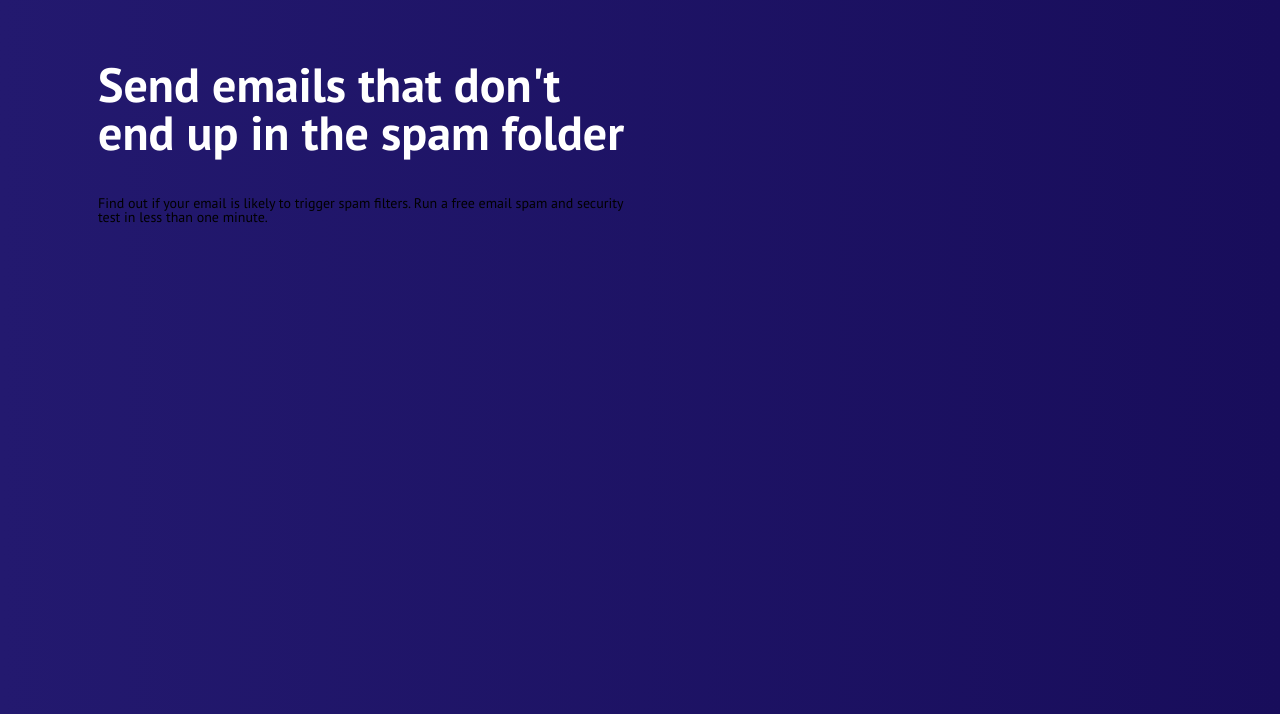
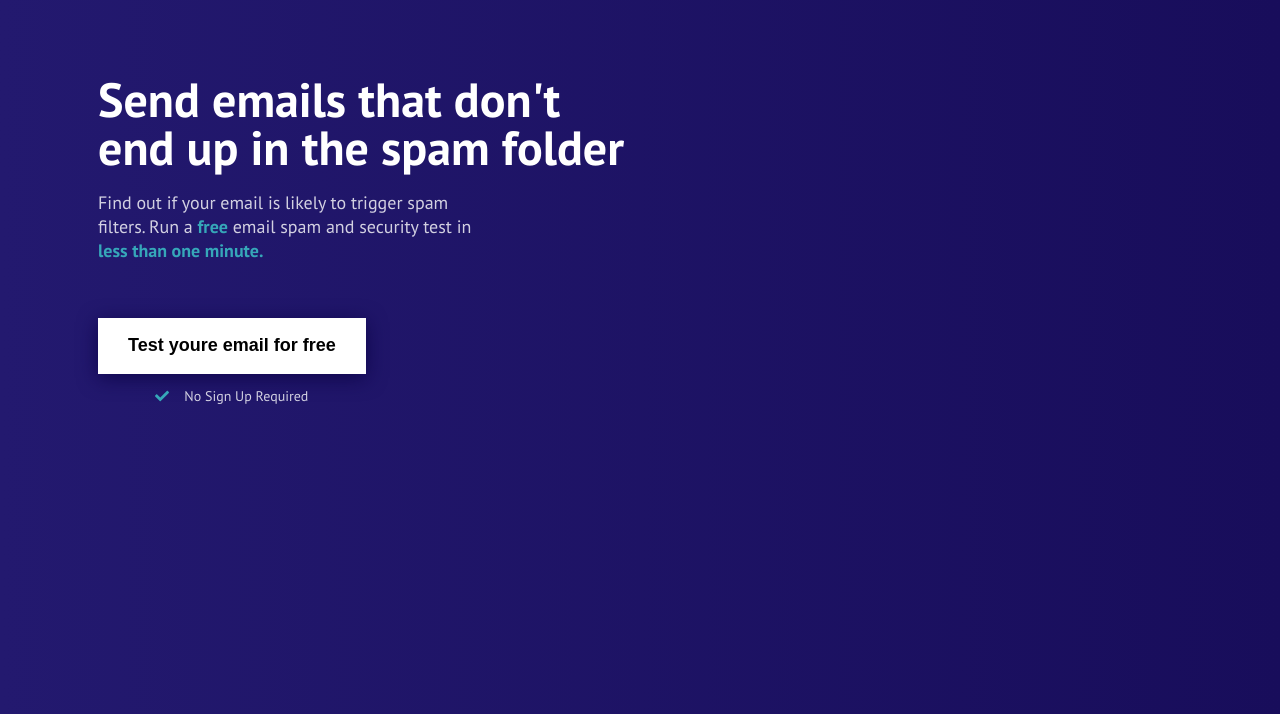
Before and after one commit to DrewoneVII/MailGenius_SPA, a plain HTML site: page index.html in a window 1280 px wide. Shown: the part 86-800 px from the top of the page. Drawn offline with Linux system fonts and the light colour scheme.

Commit message:
Added chec-icon svg, button, desqription

```diff
--- a/css/style.css
+++ b/css/style.css
@@ -12,6 +12,17 @@ a{
     color: inherit;
 }
 
+button {
+    border: none;
+    background-color: transparent;
+    cursor: pointer;
+    padding: 0;
+}
+
+p, h1, h2, h3, h4, h5, h6 {
+    margin: 0;
+}
+
 .d-flex{
     display: flex;
 }
@@ -20,10 +31,27 @@ a{
     align-items: center;
 }
 
+.justify-content-center{
+    justify-content: center;
+}
+
 .container {
     max-width: 1114px;
     padding: 0 15px;
     margin: auto;
+}
+
+.btn{
+    font-family: 'PT Sans' sans-serif;
+    font-weight: 700;
+    font-size: 18px;
+    line-height: 1.333;
+    padding: 16px 30px;
+}
+
+.btn-default{
+    background-color: #fff;
+    box-shadow: 0px 4px 20px #0F064C;
 }
 
 .header{
@@ -67,4 +95,33 @@ a{
     font-weight: bold;
     color: #ffff;
     line-height: 1,29px;
+    margin-top: 55px;
 }
+
+.call-to-action-desq {
+    font-size: 18px;
+    line-height: 1.33;
+    color: rgba(255, 255, 255, 0.8);
+    margin-top: 20px;
+    max-width: 390px;
+    margin-bottom: 55px;
+}
+
+.call-to-action-desq >span{
+    color:#36a7b9 ;
+    font-weight: 700;
+}
+
+.test-youre-email{
+    display: inline-block;
+
+}
+
+.mail-not-required{
+    margin-top: 15px;
+    color: rgba(255, 255, 255, 0.8);
+    font-size: 14px;
+}
+.mail-not-required >span {
+    margin-left: 15px;
+}
--- a/index.html
+++ b/index.html
@@ -31,9 +31,19 @@
             <div class="container">
                 <div class="inner-call-to-action">
                     <h1 class="call-action-title">Send emails that don't end up in the spam folder</h1>
-                    <p class="call-to-action-text">
-                        Find out if your email is likely to trigger spam filters. Run a free email spam and security test in less than one minute.
+                    <p class="call-to-action-desq">
+                        Find out if your email is likely to trigger spam filters. Run a <span>free</span> email spam and security test in <span>less than one minute.</span>
                     </p>
+                        <div class="test-youre-email">
+                            <button class="btn btn-default">Test youre email for free</button>
+                            <div class="mail-not-required d-flex align-itmes-center justify-content-center">
+                                <svg width="14" height="12" viewBox="0 0 14 12" fill="none" xmlns="http://www.w3.org/2000/svg">
+                                    <path d="M4.75526 11.0149L0.205261 6.46494C-0.0680947 6.19159 -0.0680947 5.74837 0.205261 5.47499L1.19519 4.48504C1.46854 4.21166 1.91178 4.21166 2.18514 4.48504L5.25024 7.55011L11.8153 0.985046C12.0887 0.711691 12.5319 0.711691 12.8053 0.985046L13.7952 1.975C14.0686 2.24835 14.0686 2.69157 13.7952 2.96495L5.74521 11.015C5.47183 11.2883 5.02862 11.2883 4.75526 11.0149Z" fill="#36A7B9"/>
+                                    </svg>
+                                <span>No Sign Up Required</span>
+                            </div>
+                        </div>
+
                 </div>
             </div>
         </section>
```
Also changed, not shown: img/check-icon.svg (added).
